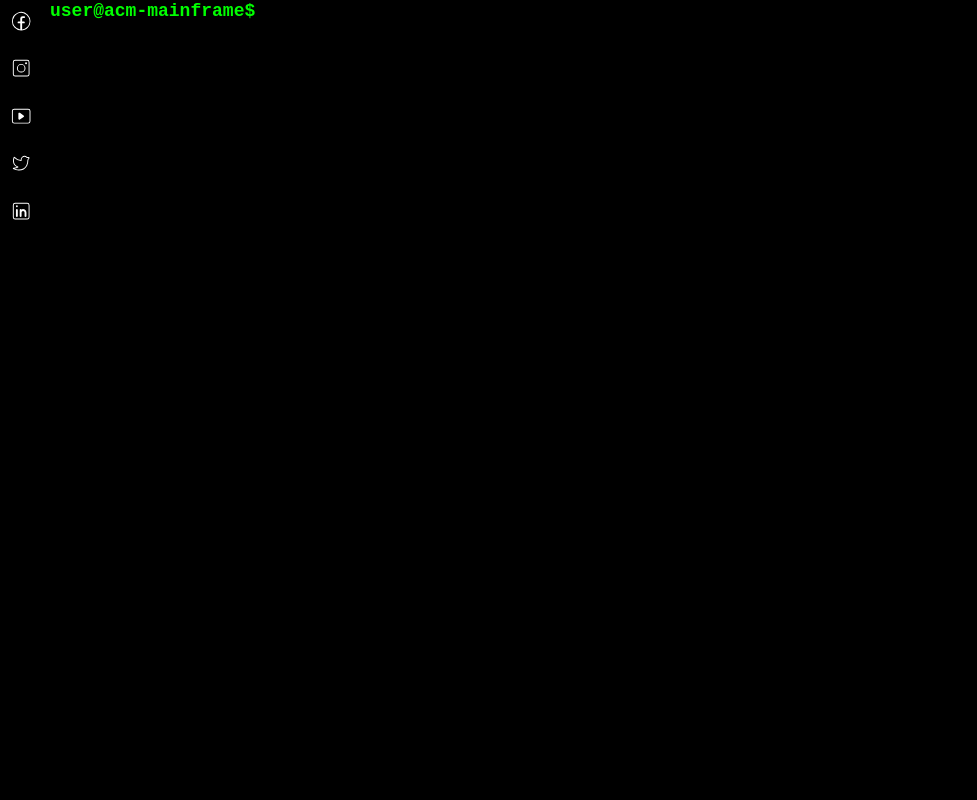
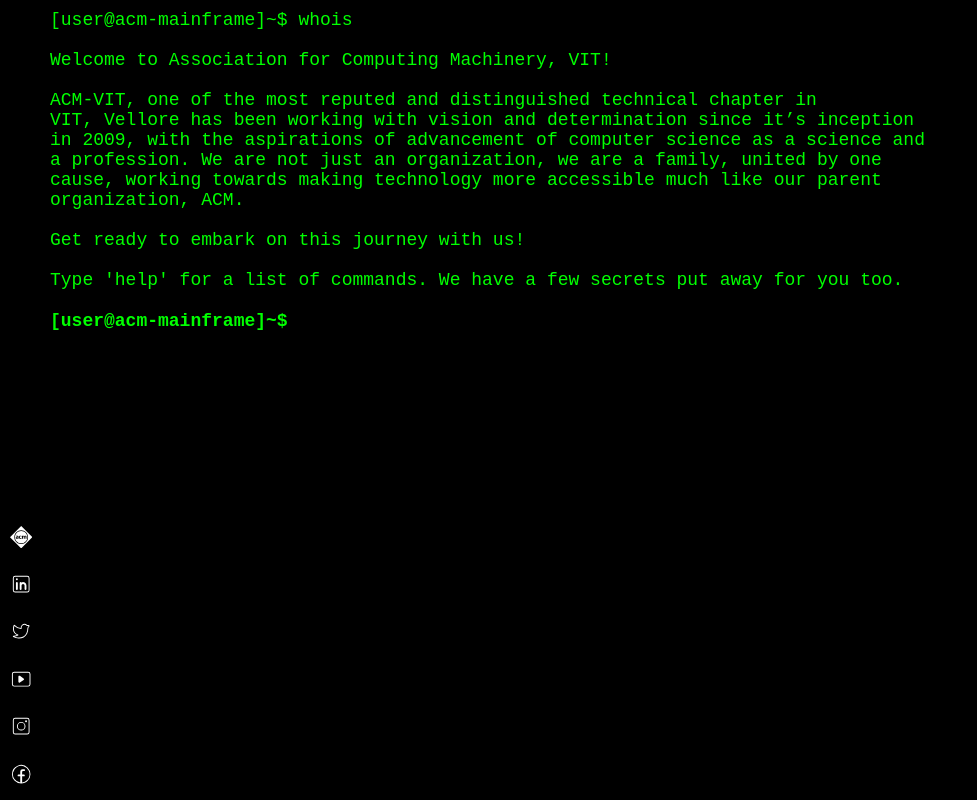
Before and after one commit to ACM-VIT/terminal-website, a React (Create React App) app: page / in a window 1280 px wide. Shown: the whole page, without its empty margins (0-977 px from the left). Built offline with nearby package versions, Linux system fonts and the light colour scheme.

Commit message:
more commands and a failed attempt at auth

```diff
--- a/package.json
+++ b/package.json
@@ -6,8 +6,10 @@
     "@testing-library/jest-dom": "^5.16.5",
     "@testing-library/react": "^13.4.0",
     "@testing-library/user-event": "^13.5.0",
+    "gapi-script": "^1.2.0",
     "react": "^18.2.0",
     "react-dom": "^18.2.0",
+    "react-google-login": "^5.2.2",
     "react-icons": "^4.8.0",
     "react-scripts": "5.0.1",
     "web-vitals": "^2.1.4"
--- a/src/App.css
+++ b/src/App.css
@@ -3,6 +3,12 @@
   font-family: monospace;
   font-size: 16px;
   color: #00cc00;
+  -ms-overflow-style: none; /* IE and Edge */
+  scrollbar-width: none;
+}
+/* Hide scrollbar for Chrome, Safari and Opera */
+body::-webkit-scrollbar {
+  display: none;
 }
 
 .App {
--- a/src/components/sidebar/sidebar.css
+++ b/src/components/sidebar/sidebar.css
@@ -1,8 +1,10 @@
 .sidebar {
   display: flex;
-  flex-direction: column;
-  align-items: flex-start;
-  position: absolute;
+  flex-direction: column-reverse;
+  align-items: flex-end;
+  position: fixed;
+  height: 100%;
+  margin-bottom: 10px;
 }
 
 .sidebar a {
@@ -11,3 +13,11 @@
   text-decoration: none;
   margin-bottom: 10px;
 }
+
+#fb {
+  padding-bottom: 10px;
+}
+
+/* #acm-logo {
+  margin-bottom: 448px;
+} */
--- a/src/components/sidebar/sidebar.js
+++ b/src/components/sidebar/sidebar.js
@@ -8,13 +8,16 @@
   CiLinkedin,
 } from "react-icons/ci";
 
+import { SiAcm } from "react-icons/si";
+
 import { IconContext } from "react-icons";
 
 function Sidebar() {
   return (
     <div className="sidebar">
+      <acm />
       <IconContext.Provider value={{ color: "white", size: "1.4rem" }}>
-        <a href="https://www.facebook.com/acmvitvellore">
+        <a id="fb" href="https://www.facebook.com/acmvitvellore">
           <CiFacebook></CiFacebook>
         </a>
         <a href="https://instagram.com/acmvit">
@@ -29,6 +32,9 @@
         <a href="https://www.linkedin.com/company/acmvit/">
           <CiLinkedin></CiLinkedin>
         </a>
+        <a id="acm-logo" href="https://acmvit.in">
+          <SiAcm></SiAcm>
+        </a>
       </IconContext.Provider>
     </div>
   );
--- a/src/components/terminal/terminal.css
+++ b/src/components/terminal/terminal.css
@@ -1,6 +1,8 @@
 .terminal {
-  top: 0;
+  margin-top: 10px;
+  margin-bottom: 10px;
   padding-left: 50px;
+  white-space: pre-line;
 }
 
 pre {
--- a/src/components/terminal/terminal.js
+++ b/src/components/terminal/terminal.js
@@ -1,5 +1,7 @@
 import React, { useRef, useEffect, useState } from "react";
 import "./terminal.css";
+
+import { loadAuth2 } from "gapi-script";
 
 // const colors = {
 //   green: "#00ff00",
@@ -11,13 +13,30 @@
 // }
 
 function Terminal() {
+  const whoisText = `
+  Welcome to Association for Computing Machinery, VIT!
+
+  ACM-VIT, one of the most reputed and distinguished technical chapter in
+  VIT, Vellore has been working with vision and determination since it’s inception
+  in 2009, with the aspirations of advancement of computer science as a science and
+  a profession. We are not just an organization, we are a family, united by one
+  cause, working towards making technology more accessible much like our parent
+  organization, ACM.
+
+  Get ready to embark on this journey with us!
+
+  Type 'help' for a list of commands. We have a few secrets put away for you too.
+  `;
+
   const [input, setInput] = useState("");
-  const [history, setHistory] = useState([]);
-  const [timeLeft, setTimeLeft] = useState(10);
+  const [history, setHistory] = useState([
+    { command: "whois", output: whoisText },
+  ]);
 
   const inputRef = useRef(null);
 
-  const terminalText = "user@acm-mainframe$ ";
+  const terminalText = "[user@acm-mainframe]~$ ";
+
   const researchText =
     "The research domain in ACM covers a broad range of technical concepts, including artificial intelligence, computer systems, cybersecurity, databases, human-computer interaction, programming languages, and software engineering, among others";
   const managementText =
@@ -31,17 +50,30 @@
   const ccText =
     "The competitive coding domain in ACM solves complex coding problems and enhances problem-solving skills. They work with the research domain to create innovative problems for participants, host events, and represent ACM in other coding competitions. The domain is known for their participation in the ACM ICPC and designs questions for ACM's RC events. \n\nWe will be hosting a Competitive Coding event on <date> on Hackerrank. Stay Tuned!";
   const helpText =
-    "Available commands: app, web, research, management, design, cc ,clear";
+    `Available commands:
+     - app
+     - web
+     - research
+     - management
+     - design
+     - cc
+     - clear
+     - events
+     - whois`;
   const defaultText = "Command not found. Type 'help' for a list of commands.";
   const enterText = "\nRedirecting to the form in 5 seconds...";
 
+  const events =
+  `Reverse Coding is our competitive coding event with a twist.
+  Code2Create is our flagship event. It is one of VIT's biggest hackathons, where students all across India compete to win.
+  Tiny Hack is our problem solving sprit where participants come up with tiny ideas that make a huge impact.
+  Forktober is an event initiative by ACMVIT to take forward open source development among budding developers.
+  Cryptic Hunt is an intensive tech treasure hunt across the VIT campus where participants have to apply their cryptography and cybersecurity skills to solve riddles and questions leading them to notable landmarks around the campus.
+  CodePlusPlus is ACMVIT’s annual competitive coding event that tests the participant’s logical thinking skills and mathematical prowess.`;
+
   var chosenDomain = "none";
 
-  document.addEventListener("keydown", function (event) {
-    if (event.code === "Enter" && chosenDomain !== "none") {
-      console.log(chosenDomain);
-    }
-  });
+  const timeout = 5000;
 
   useEffect(() => {
     inputRef.current.focus();
@@ -51,12 +83,17 @@
     setInput(event.target.value);
   };
 
-  const timeout = 5000;
-
   const handleSubmit = async (event) => {
     event.preventDefault();
 
     switch (input.toLowerCase()) {
+      case "login":
+        setHistory([
+          ...history,
+          { command: "login", output: "Redirecting to the login page..." },
+        ]);
+        break;
+
       case "app":
         setHistory([
           ...history,
@@ -148,6 +185,27 @@
         chosenDomain = "cc";
         // await sleep(10000);
         break;
+
+      case "events":
+        setHistory([
+          ...history,
+          {
+            command: "events",
+            output: events,
+          },
+        ]);
+        break;
+
+      case "whois":
+        setHistory([
+          ...history,
+          {
+            command: "whois",
+            output: whoisText,
+          },
+        ]);
+        break;
+
       case "help":
         setHistory([
           ...history,
```
Also changed, not shown: src/assets/acm-logo.svg (added), 1 other file (tests, documents, lock files or other folders).
